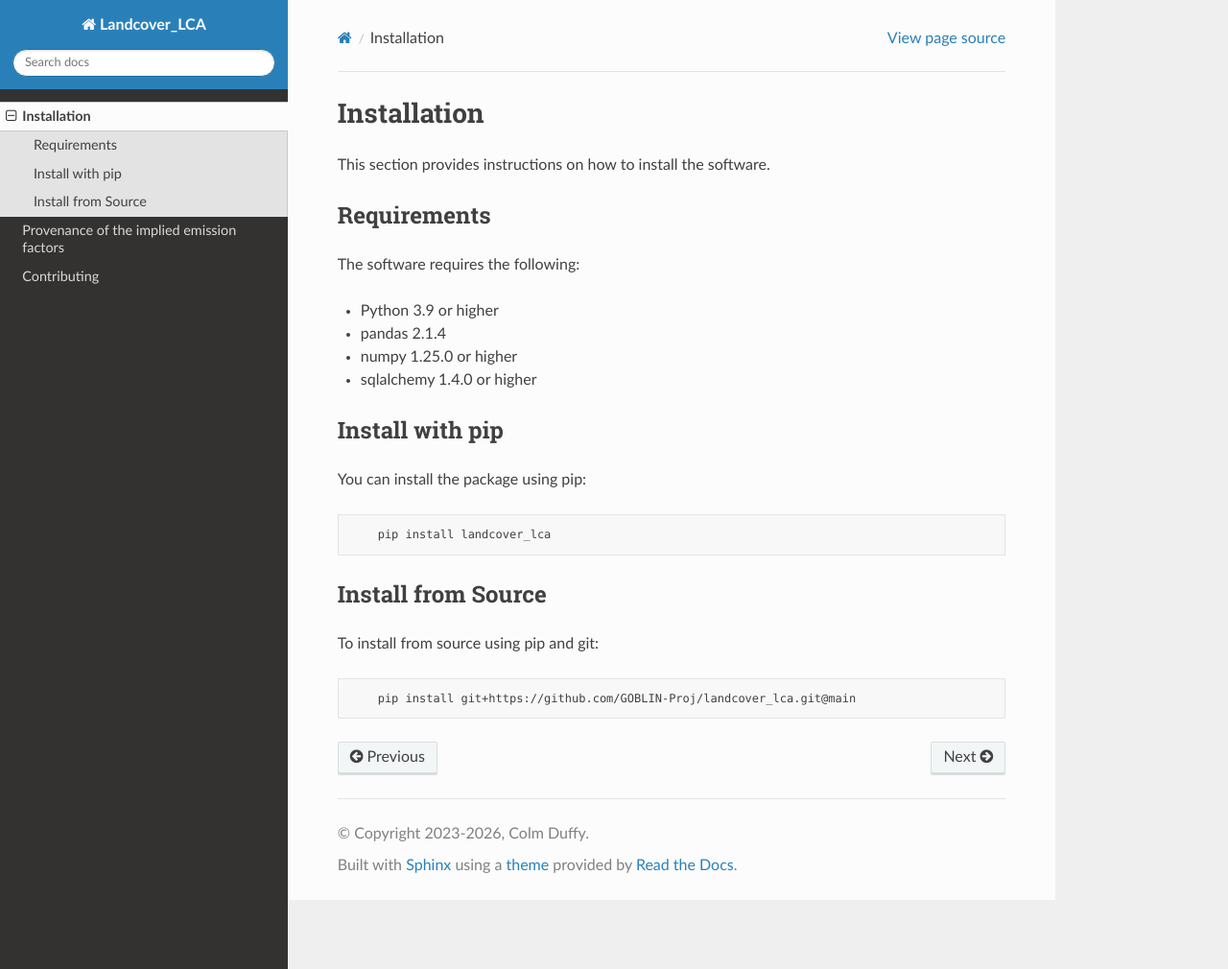
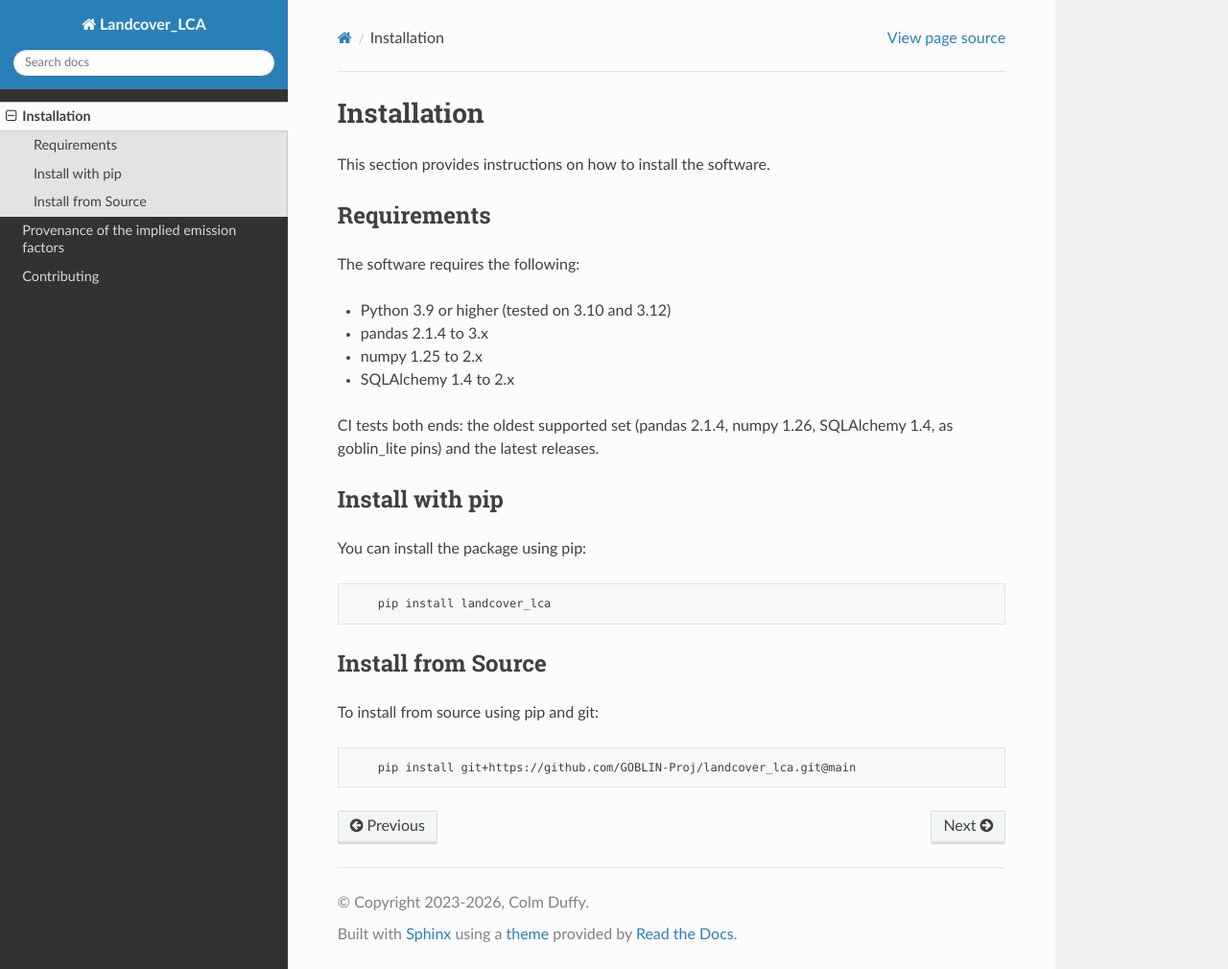
Before and after one commit to GOBLIN-Proj/landcover_lca, a Sphinx documentation site: the page built from docs/INSTALLATION.md, in a window 1280 px wide and 1010 px high. Shown: the whole window at 96% size. Built offline with Sphinx 7.4.7 and the Read the Docs theme 3.1.0, drawn with Linux system fonts in a browser that asks for light colours; pages that are not in the unit, such as notebooks, are missing from menus.

Commit message:
build: widen dependency ranges, CI on oldest and latest stacks; bound SQL parameters
- python >=3.9, pandas >=2.1.4,<4, numpy >=1.25,<3, sqlalchemy >=1.4,<3: installs next to
  goblin_lite (pandas 2.1.4) and on pandas 3 / numpy 2 / SQLAlchemy 2.
- CI matrix: oldest (Py 3.10, pandas 2.1.4, numpy 1.26, SA 1.4) and latest (Py 3.12, current).
  All test files pass on both locally (pandas 3.1.1, numpy 2.5.5, SQLAlchemy 2.1.9); no warnings.
- argument_order_test: exact float pins -> 1e-9 relative (summation order differs).
- database_manager: bound parameters for ef_country, quoted table names (DB1).
- requirements.txt and INSTALLATION synced; README python badge 3.9+.

Co-Authored-By: Claude Opus 5.5 <noreply@anthropic.com>

```diff
--- a/docs/INSTALLATION.md
+++ b/docs/INSTALLATION.md
@@ -7,10 +7,13 @@ Requirements
 ------------
 The software requires the following:
 
-- Python 3.9 or higher
-- pandas 2.1.4
-- numpy 1.25.0 or higher
-- sqlalchemy 1.4.0 or higher
+- Python 3.9 or higher (tested on 3.10 and 3.12)
+- pandas 2.1.4 to 3.x
+- numpy 1.25 to 2.x
+- SQLAlchemy 1.4 to 2.x
+
+CI tests both ends: the oldest supported set (pandas 2.1.4, numpy 1.26, SQLAlchemy 1.4, as goblin_lite pins) and the
+latest releases.
 
 
 Install with pip
--- a/requirements.txt
+++ b/requirements.txt
@@ -1,3 +1,3 @@
-pandas
-numpy <1.24
-sqlalchemy <2.0
+pandas>=2.1.4,<4
+numpy>=1.25,<3
+sqlalchemy>=1.4,<3
```
Also changed, not shown: CHANGELOG.md (+6 -0 lines), README.md (+1 -1 lines), pyproject.toml (+6 -4 lines), 3 other files.
